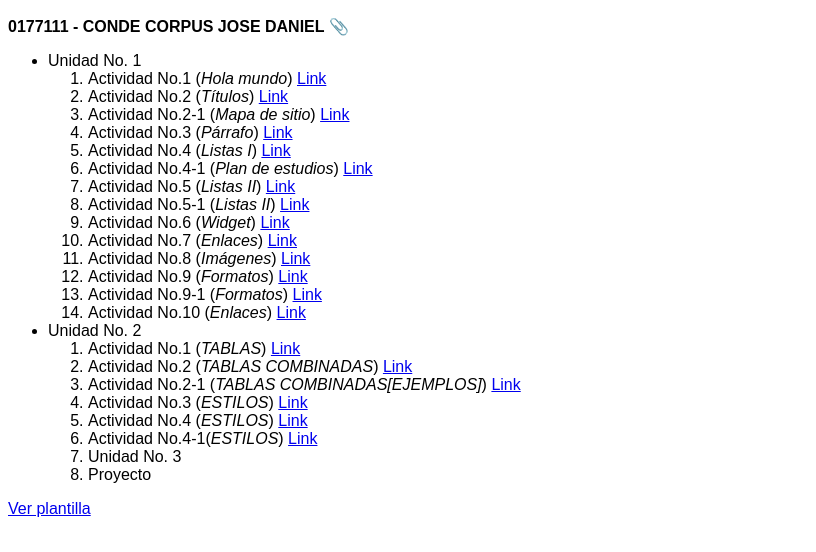
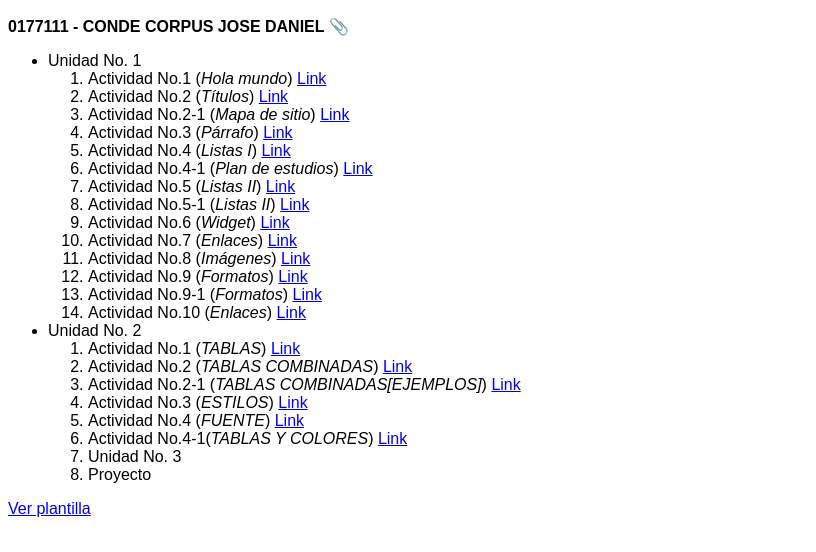
Before and after one commit to CONDE-2207/CONDE-2207.github.io, a plain HTML site: page index.html in a window 1280 px wide. Shown: the part 112-664 px from the top of the page, without its empty margins (0-816 px from the left). Drawn offline with Linux system fonts and the light colour scheme.

Commit message:
Update index.html

```diff
--- a/index.html
+++ b/index.html
@@ -48,8 +48,8 @@
                 <li>Actividad No.2 (<em>TABLAS COMBINADAS</em>) <a href="UNIDAD-2_ACTIVIDAD_2__.html">Link</a></li>
                 <li>Actividad No.2-1 (<em>TABLAS COMBINADAS[EJEMPLOS]</em>) <a href="UNIDAD-2_ACTIVIDAD_2_1_.html">Link</a></li>
                 <li>Actividad No.3 (<em>ESTILOS</em>) <a href="UNIDAD-2_ACTIVIDAD_3_.html">Link</a></li>
-                <li>Actividad No.4 (<em>ESTILOS</em>) <a href="UNIDAD-2_ACTIVIDAD_4_.html">Link</a></li>
-                <li>Actividad No.4-1(<em>ESTILOS</em>) <a href="UNIDAD-2_ACTIVIDAD_4_1_.html">Link</a></li>
+                <li>Actividad No.4 (<em>FUENTE</em>) <a href="UNIDAD-2_ACTIVIDAD_4_.html">Link</a></li>
+                <li>Actividad No.4-1(<em>TABLAS Y COLORES</em>) <a href="UNIDAD-2_ACTIVIDAD_4_1_.html">Link</a></li>
 
         <li>Unidad No. 3</li>
         <li>Proyecto</li>
```
